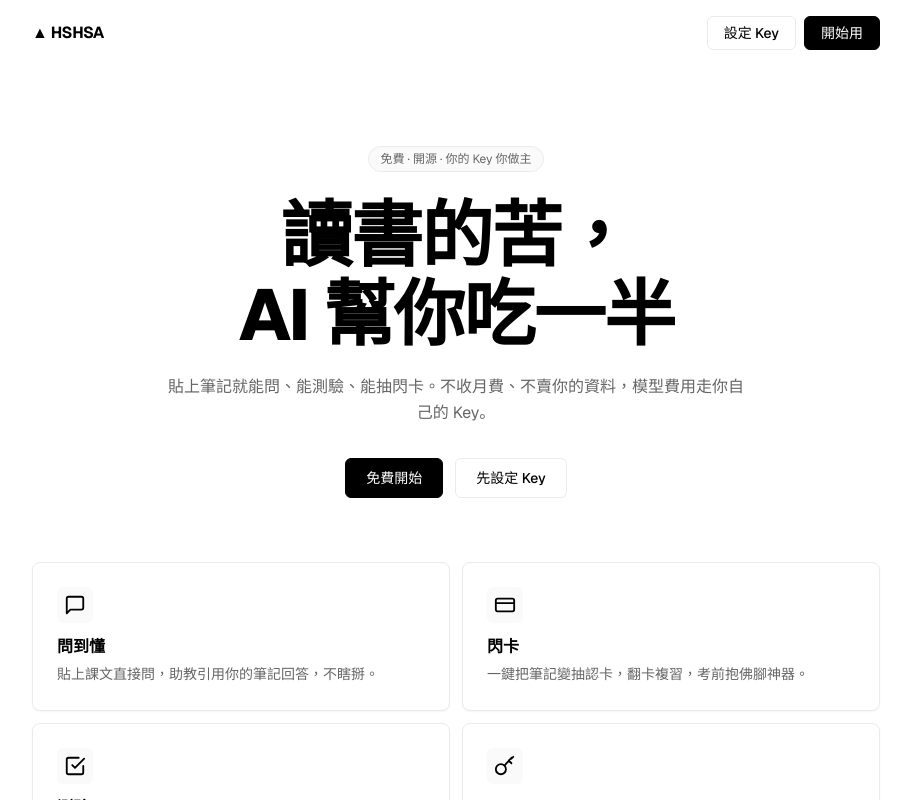
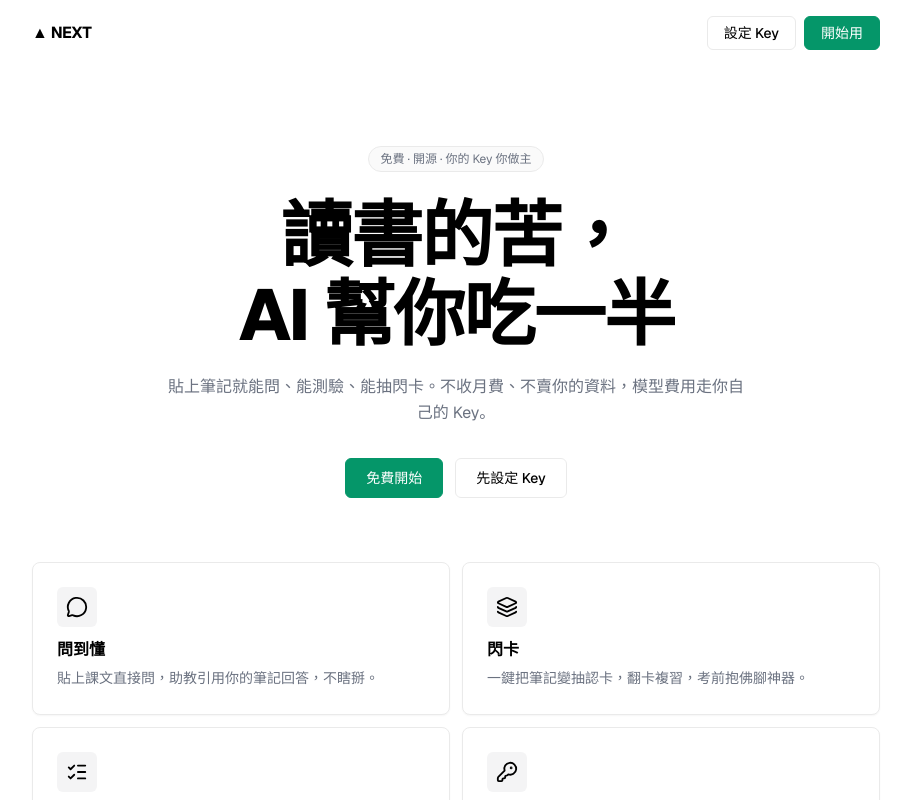
Before and after one commit to ryanran8787-a11y/FREE-STU, a Next.js app: page / in a window 1280 px wide. Shown: the top 800 px of the page, without its empty margins (184-1095 px from the left). Built offline with nearby package versions, Linux system fonts and the light colour scheme.

Commit message:
UI: lucide 圖標 + emerald 主色 + 更名 NEXT，去呼吸燈

```diff
--- a/app/(marketing)/page.tsx
+++ b/app/(marketing)/page.tsx
@@ -18,7 +18,7 @@ export default function LandingPage() {
   return (
     <div className="flex min-h-screen flex-col bg-white">
       <header className="mx-auto flex w-full max-w-4xl items-center justify-between px-6 py-4">
-        <span className="text-base font-bold tracking-tight">▲ HSHSA</span>
+        <span className="text-base font-bold tracking-tight">▲ NEXT</span>
         <div className="flex gap-2">
           <Link href="/app/settings" className="btn-ghost !px-4 !py-1.5 text-sm">
             設定 Key
@@ -56,11 +56,11 @@ export default function LandingPage() {
         <div className="mt-16 grid w-full gap-3 md:grid-cols-2">
           {FEATURES.map((f, i) => (
             <div key={f.title} className="card rise p-6" style={{ animationDelay: `${i * 60}ms` }}>
-              <div className="flex h-9 w-9 items-center justify-center rounded-md bg-paper text-ink">
+              <div className="flex h-10 w-10 items-center justify-center rounded-md bg-[#F4F4F5] text-ink">
                 {f.icon}
               </div>
-              <h3 className="mt-3 text-base font-semibold">{f.title}</h3>
-              <p className="mt-1 text-sm leading-relaxed text-muted">{f.desc}</p>
+              <h3 className="mt-3 text-base font-semibold leading-snug">{f.title}</h3>
+              <p className="mt-1.5 text-sm leading-relaxed text-muted">{f.desc}</p>
             </div>
           ))}
         </div>
@@ -84,7 +84,7 @@ export default function LandingPage() {
       </main>
 
       <footer className="border-t border-line py-6 text-center text-xs text-muted">
-        HSHSA · 免費 AI 學習站 · 你的資料只存你的資料庫
+        NEXT · 免費 AI 學習站 · 你的資料只存你的資料庫
       </footer>
     </div>
   );
--- a/app/(saas)/app/chat/page.tsx
+++ b/app/(saas)/app/chat/page.tsx
@@ -78,7 +78,7 @@ export default function ChatPage() {
         )}
         {ask.isPending && (
           <div className="flex items-center gap-2 text-sm text-muted">
-            <span className="inline-block h-2 w-2 animate-ping rounded-full bg-primary" />
+            <span className="inline-block h-4 w-4 animate-spin rounded-full border-2 border-line border-t-ink" />
             助教想一下…
           </div>
         )}
--- a/app/(saas)/app/notes/[id]/NoteDetail.tsx
+++ b/app/(saas)/app/notes/[id]/NoteDetail.tsx
@@ -153,7 +153,7 @@ export function NoteDetail({ id }: { id: string }) {
 
       {busy && (
         <div className="card flex items-center gap-3 p-4 text-sm font-medium">
-          <span className="inline-block h-2 w-2 animate-ping rounded-full bg-ink" />
+          <span className="inline-block h-4 w-4 animate-spin rounded-full border-2 border-line border-t-ink" />
           AI 出題中…（{live?.status}，好了自動出現）
         </div>
       )}
--- a/app/(saas)/layout.tsx
+++ b/app/(saas)/layout.tsx
@@ -29,7 +29,7 @@ function Nav() {
     <nav className="sticky top-0 z-10 border-b border-line bg-paper/85 backdrop-blur">
       <div className="mx-auto flex max-w-3xl items-center gap-1 p-3">
         <Link href="/" className="mr-3 text-sm font-bold tracking-tight">
-          ▲ HSHSA
+          ▲ NEXT
         </Link>
         {LINKS.map((l) => {
           const active = pathname === l.href || pathname.startsWith(l.href + "/");
--- a/app/globals.css
+++ b/app/globals.css
@@ -4,11 +4,11 @@
   --color-paper: #fafafa;
   --color-card: #ffffff;
   --color-ink: #000000;
-  --color-muted: #666666;
+  --color-muted: #6b7280;
   --color-line: #eaeaea;
-  --color-primary: #000000;
-  --color-primary-deep: #333333;
-  --color-primary-soft: #f5f5f5;
+  --color-primary: #059669;
+  --color-primary-deep: #047857;
+  --color-primary-soft: #ecfdf5;
   --color-accent: #0070f3;
   --color-accent-soft: #e8f2ff;
   --color-sun: #f5a623;
@@ -43,16 +43,16 @@ body {
   justify-content: center;
   gap: 0.5rem;
   border-radius: 6px;
-  background: #000;
+  background: var(--color-primary);
   color: #fff;
   font-weight: 500;
   font-size: 14px;
   padding: 0.55rem 1.25rem;
-  border: 1px solid #000;
+  border: 1px solid var(--color-primary);
   transition: background 0.15s ease, transform 0.1s ease;
 }
 .btn-primary:hover {
-  background: #333;
+  background: var(--color-primary-deep);
 }
 .btn-primary:active {
   transform: scale(0.97);
--- a/app/icons.tsx
+++ b/app/icons.tsx
@@ -1,49 +1,26 @@
-export function Icon({ d, size = 20 }: { d: string; size?: number }) {
-  return (
-    <svg
-      width={size}
-      height={size}
-      viewBox="0 0 24 24"
-      fill="none"
-      stroke="currentColor"
-      strokeWidth={2}
-      strokeLinecap="round"
-      strokeLinejoin="round"
-      aria-hidden
-    >
-      <path d={d} />
-    </svg>
-  );
+import {
+  Backpack,
+  BookOpen,
+  KeyRound,
+  Layers,
+  ListChecks,
+  MessageCircle,
+  Sparkles,
+  Upload,
+  type LucideProps,
+} from "lucide-react";
+
+function wrap(Icon: (p: LucideProps) => React.ReactNode) {
+  return function Wrapped({ size = 20 }: { size?: number }) {
+    return <Icon size={size} strokeWidth={2} aria-hidden />;
+  };
 }
 
-export const ChatIcon = ({ size = 20 }: { size?: number }) => (
-  <Icon size={size} d="M21 15a2 2 0 0 1-2 2H7l-4 4V5a2 2 0 0 1 2-2h14a2 2 0 0 1 2 2z" />
-);
-
-export const CardIcon = ({ size = 20 }: { size?: number }) => (
-  <Icon size={size} d="M2 7a2 2 0 0 1 2-2h16a2 2 0 0 1 2 2v10a2 2 0 0 1-2 2H4a2 2 0 0 1-2-2z M2 10h20" />
-);
-
-export const QuizIcon = ({ size = 20 }: { size?: number }) => (
-  <Icon size={size} d="M9 11l3 3L22 4 M21 12v7a2 2 0 0 1-2 2H5a2 2 0 0 1-2-2V5a2 2 0 0 1 2-2h11" />
-);
-
-export const KeyIcon = ({ size = 20 }: { size?: number }) => (
-  <Icon size={size} d="M21 2l-2 2 m-7.6 7.6a5.5 5.5 0 1 1-7.78 7.78 5.5 5.5 0 0 1 7.78-7.78zm0 0L19 3m-3 3 3 3" />
-);
-
-export const BookIcon = ({ size = 20 }: { size?: number }) => (
-  <Icon size={size} d="M4 19.5A2.5 2.5 0 0 1 6.5 17H20 M4 19.5A2.5 2.5 0 0 0 6.5 22H20V2H6.5A2.5 2.5 0 0 0 4 4.5z" />
-);
-
-export const SparkIcon = ({ size = 20 }: { size?: number }) => (
-  <Icon size={size} d="M12 3l1.9 5.1L19 10l-5.1 1.9L12 17l-1.9-5.1L5 10l5.1-1.9z M19 15l.9 2.1L22 18l-2.1.9L19 21l-.9-2.1L16 18l2.1-.9z" />
-);
-
-export const BagIcon = ({ size = 20 }: { size?: number }) => (
-  <Icon size={size} d="M6 7h12l1 14H5z M9 7a3 3 0 0 1 6 0" />
-);
-
-export const UploadIcon = ({ size = 20 }: { size?: number }) => (
-  <Icon size={size} d="M12 16V4 m0 0l-4 4 m4-4l4 4 M4 20h16" />
-);
+export const ChatIcon = wrap(MessageCircle);
+export const CardIcon = wrap(Layers);
+export const QuizIcon = wrap(ListChecks);
+export const KeyIcon = wrap(KeyRound);
+export const BookIcon = wrap(BookOpen);
+export const SparkIcon = wrap(Sparkles);
+export const BagIcon = wrap(Backpack);
+export const UploadIcon = wrap(Upload);
--- a/app/layout.tsx
+++ b/app/layout.tsx
@@ -13,7 +13,7 @@ const geistMono = Geist_Mono({
 });
 
 export const metadata: Metadata = {
-  title: "HSHSA — 免費 AI 學習站",
+  title: "NEXT — 免費 AI 學習站",
   description: "貼上筆記就能問、能測驗、能抽閃卡。模型用你自己的 Key，免費用到底。",
 };
 
--- a/package.json
+++ b/package.json
@@ -13,6 +13,7 @@
     "@trpc/client": "^11.19.0",
     "@trpc/react-query": "^11.19.0",
     "@trpc/server": "^11.19.0",
+    "lucide-react": "^1.55.0",
     "next": "16.4.0",
     "prisma": "^6.19.3",
     "react": "19.3.0",
```
Also changed, not shown: 1 other file (tests, documents, lock files or other folders).
